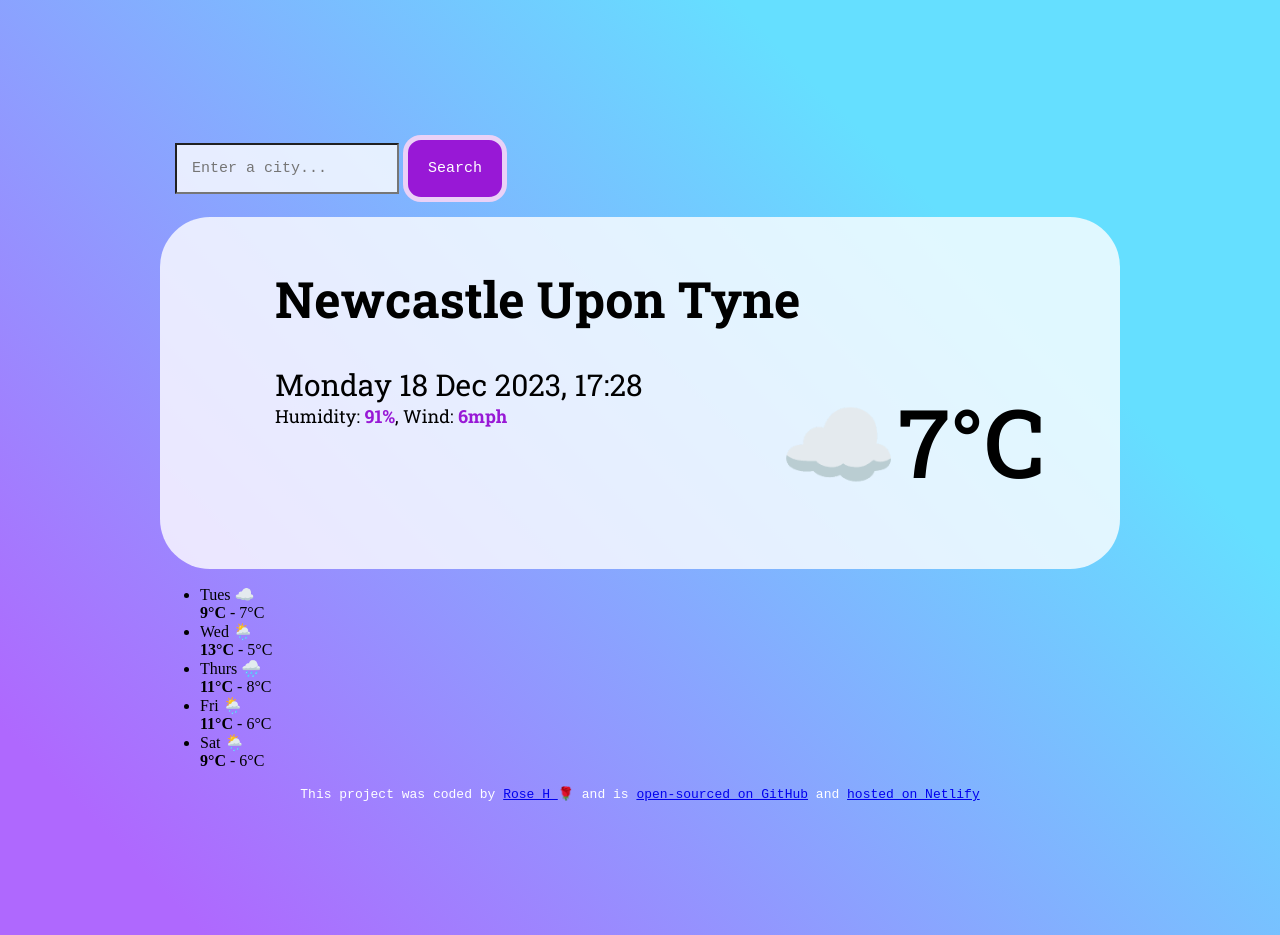
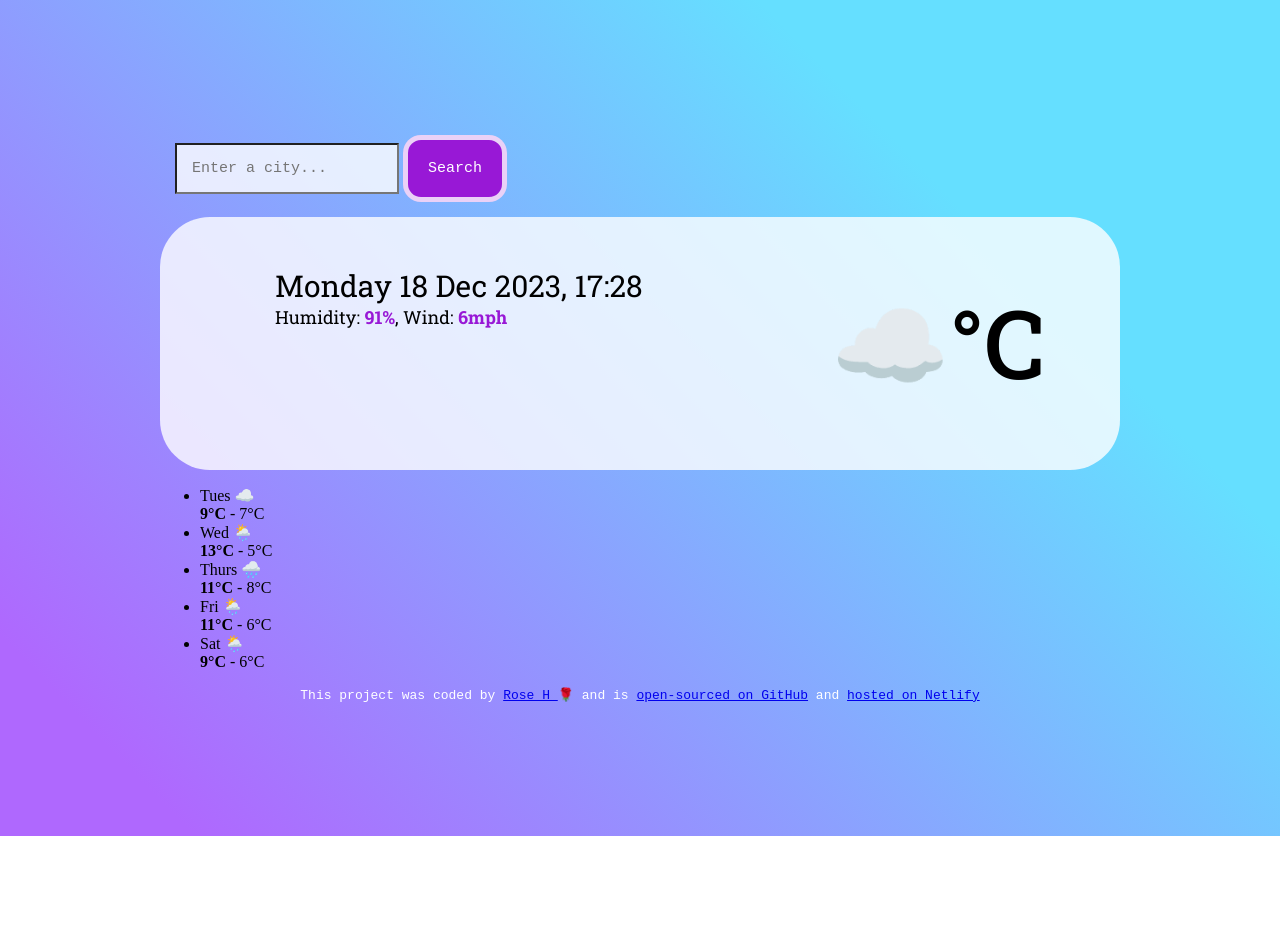
Before and after one commit to rhogarth91/RH-WeatherApp, a plain HTML site: page index.html in a window 1280 px wide. After the commit the page ends 836 px from the top, so only its background shows below. Drawn offline with nearby package versions, Linux system fonts and the light colour scheme; a web font is replaced by a local one.

Commit message:
Hard coded weather city and temperature removed

```diff
--- a/index.html
+++ b/index.html
@@ -34,9 +34,7 @@
 
       <main>
         <div class="current-weather">
-          <h1 class="current-weather-city" id="current-city">
-            Newcastle Upon Tyne
-          </h1>
+          <h1 class="current-weather-city" id="current-city"></h1>
         </div>
 
         <div class="current-weather-day">
@@ -55,7 +53,7 @@
           </span>
           </div>
 
-          <div class="current-weather-temp">☁️ <span id="current-temp">7</span>°C</div>
+          <div class="current-weather-temp">☁️ <span id="current-temp"></span>°C</div>
         </main>
 
           <div class="weather-forecast">
```
